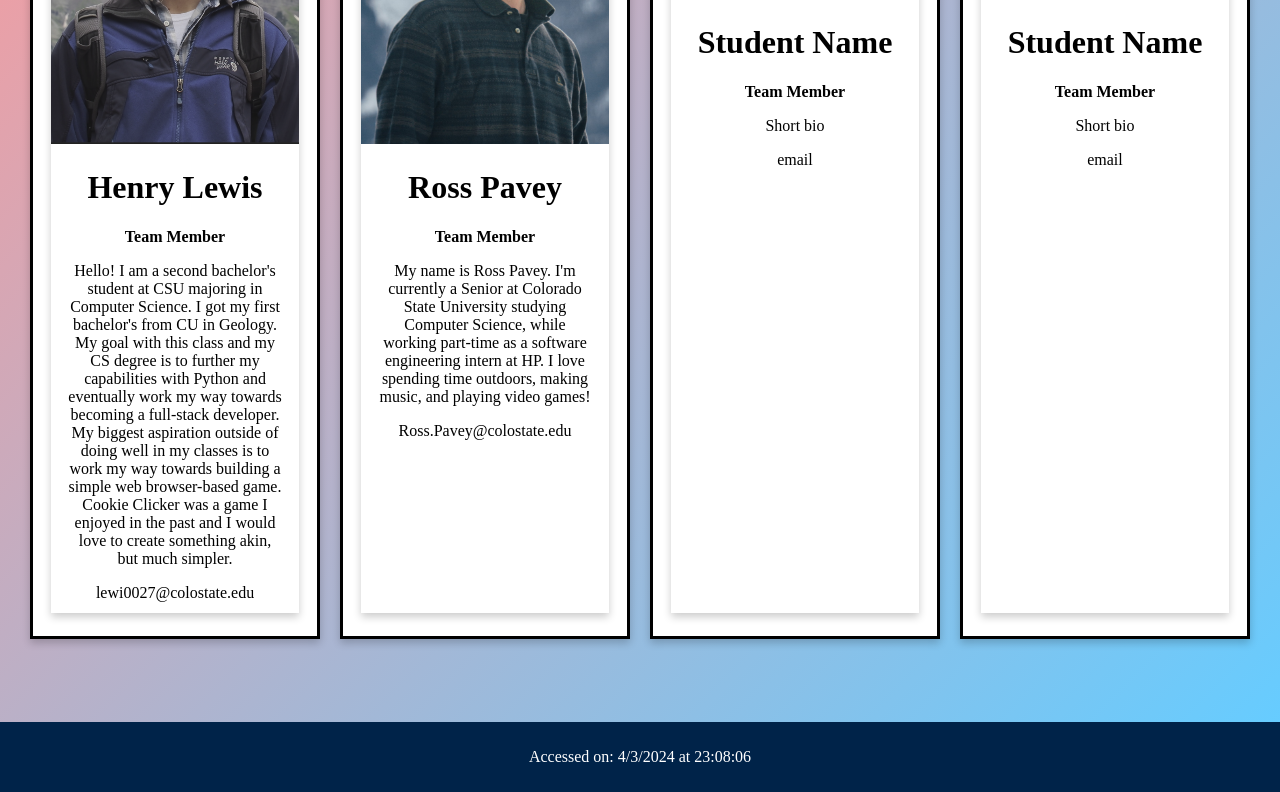
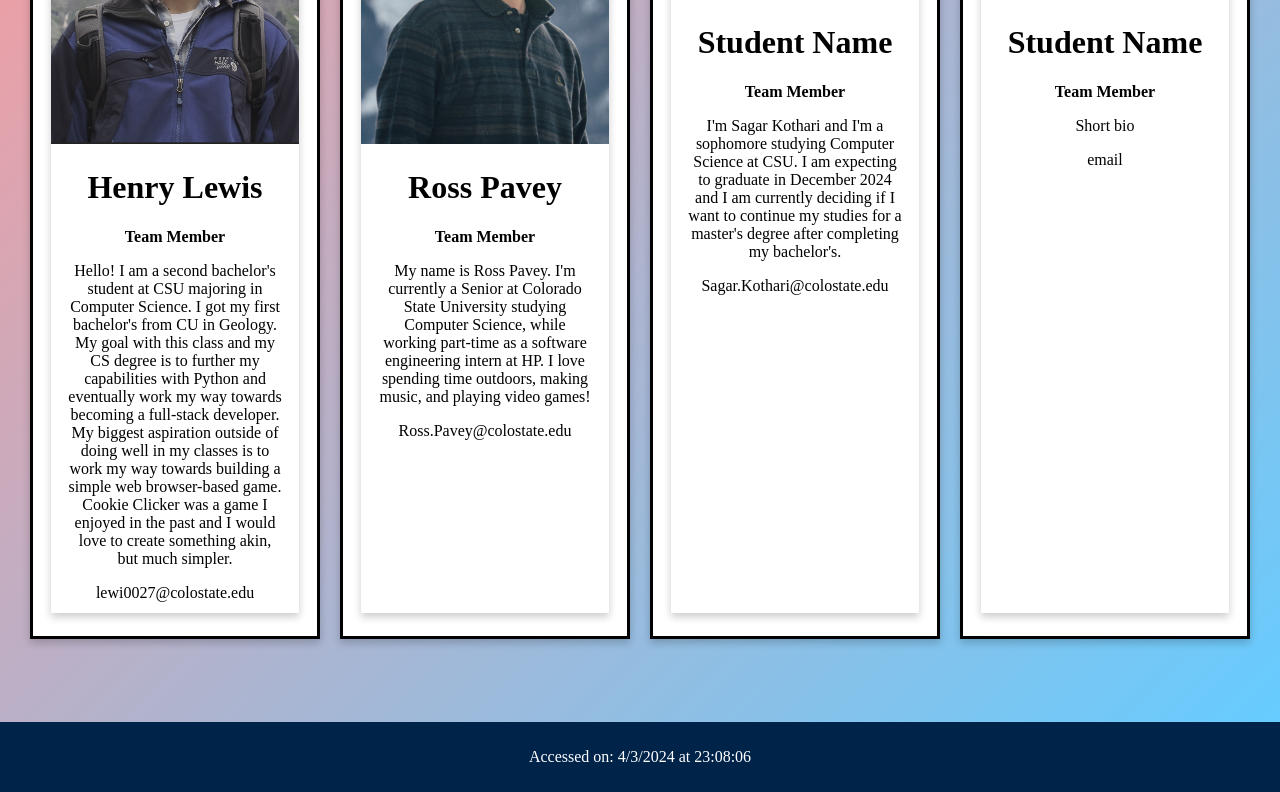
Before and after one commit to Lewi0027/t9, a PHP site: page /about.php in a window 1280 px wide. Shown: the part 542-1334 px from the top of the page. Run offline with PHP 8.4, Linux system fonts and the light colour scheme.

Commit message:
add Sagar's about info to about.php

```diff
--- a/about.php
+++ b/about.php
@@ -39,12 +39,12 @@
             </div>
             <div class="column">
                 <div class="card">
-                    <img id= "teamMemberThreeImg" src="./something" alt="Student Name" style="width: 100%;">
+                    <img id= "sagarKothariImg" src="./content/skothari_Image.png" alt="SagarKothariPic" style="width: 100%;">
                     <div class="container">
                         <h1>Student Name</h1>
                         <p class="title"><b>Team Member</b></p>
-                        <p>Short bio</p>
-                        <p>email</p>
+                        <p>I'm Sagar Kothari and I'm a sophomore studying Computer Science at CSU. I am expecting to graduate in December 2024 and I am currently deciding if I want to continue my studies for a master's degree after completing my bachelor's.</p>
+                        <p>Sagar.Kothari@colostate.edu</p>
                     </div>
                 </div>
             </div>
```
